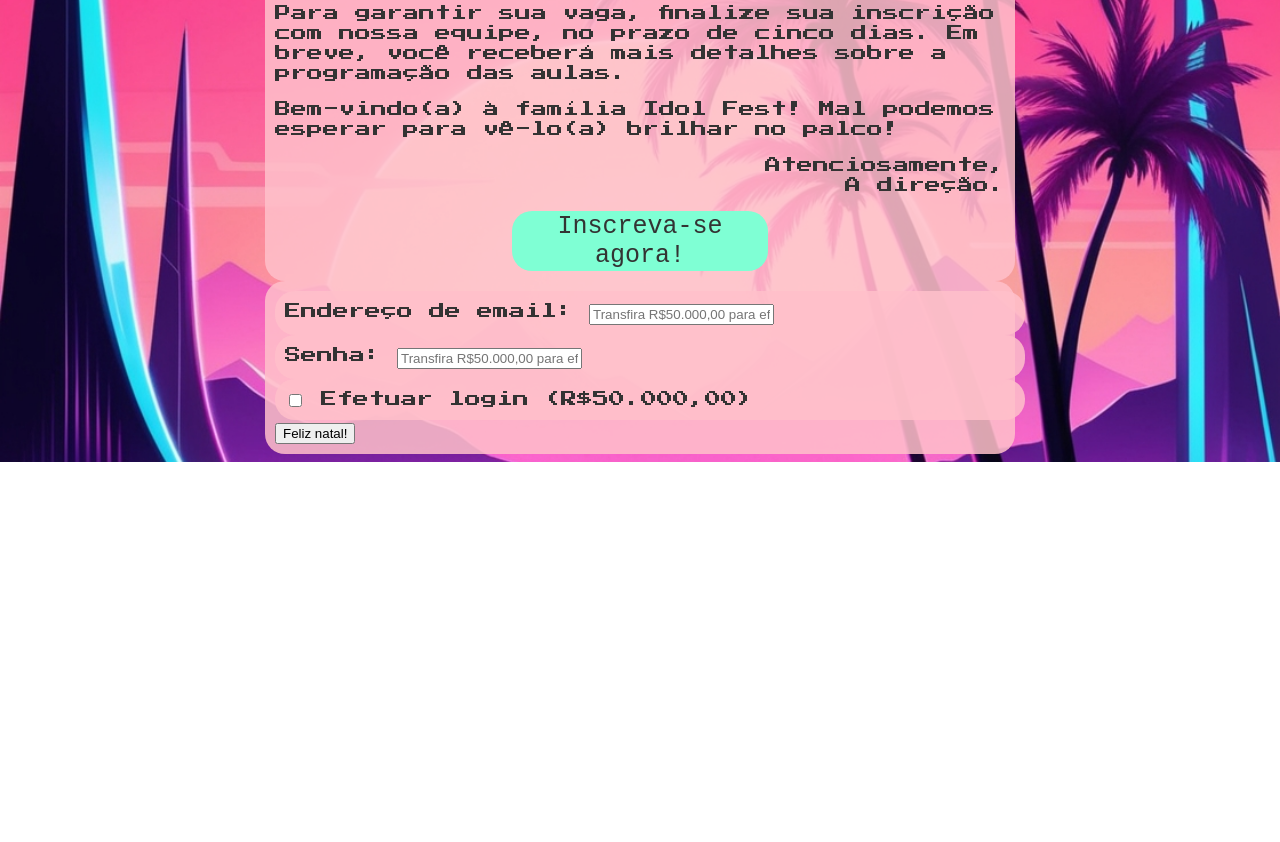
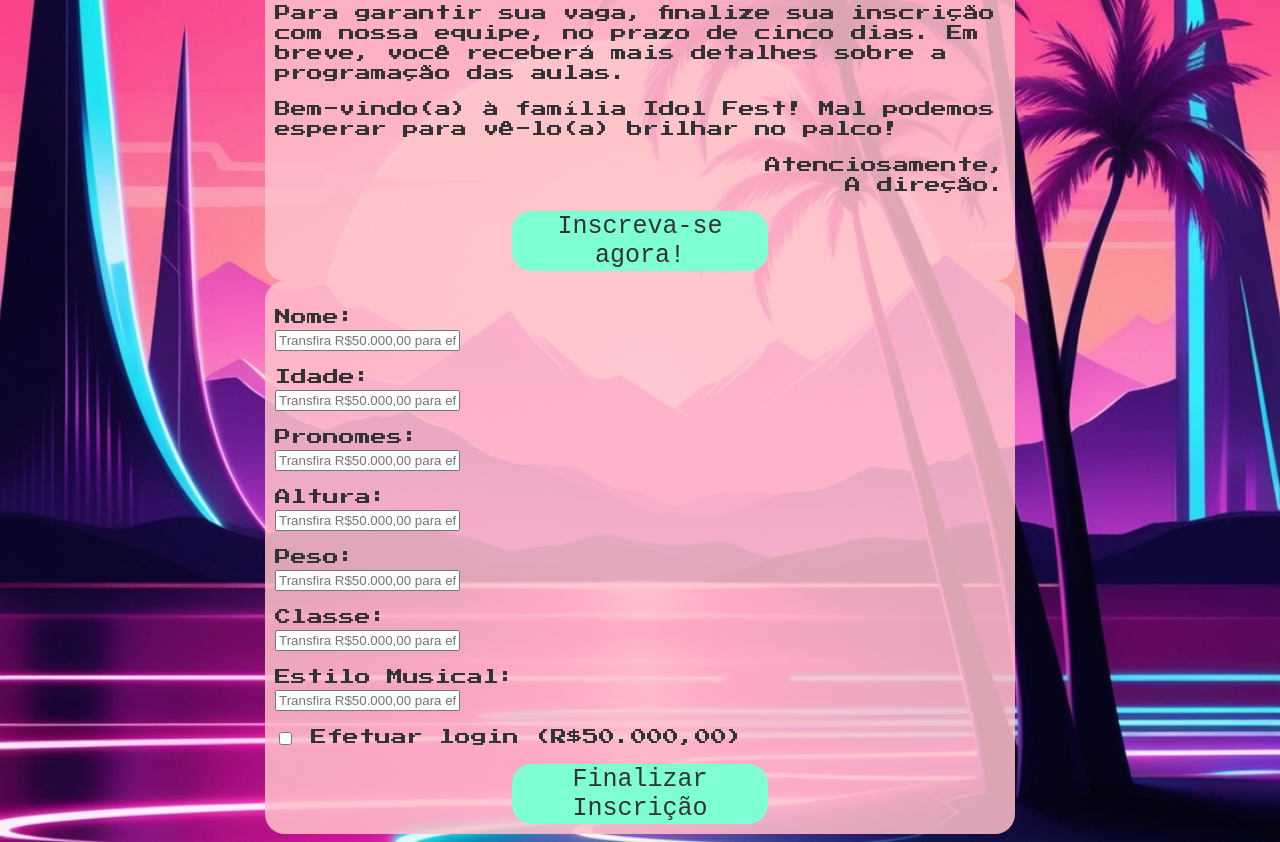
Before and after one commit to Caulim-Leandro-Martins/eu_sai_de_capelinha, a plain HTML site: page IdolMasters/testeKL/index.html in a window 1280 px wide. Shown: the part 365-1207 px from the top of the page. Before the commit the page ends 827 px from the top, so only its background shows below. Drawn offline with Linux system fonts and the light colour scheme; a web font is replaced by a local one.

Commit message:
Progresso, provavelmente, realizado.

```diff
--- a/IdolMasters/testeKL/index.html
+++ b/IdolMasters/testeKL/index.html
@@ -22,21 +22,41 @@
         <button class="bt">Inscreva-se agora!</button>
     </div>
     <div class="frm">
-        <form>
-            <div class="form-group">
-              <label >Endereço de email:</label>
-              <input type="text" class="form-control" placeholder="Transfira R$50.000,00 para efetuar o login.">
-            </div>
-            <div class="form-group">
-              <label>Senha:</label>
-              <input type="password" class="form-control" placeholder="Transfira R$50.000,00 para efetuar o login.">
-            </div>
-            <div class="form-group form-check">
-              <input type="checkbox" class="form-check-input" id="exampleCheck1">
-              <label class="form-check-label" for="exampleCheck1">Efetuar login (R$50.000,00)</label>
-            </div>
-            <button type="submit" class="btn btn-danger bicho">Feliz natal!</button>
-        </form>
+      <form>
+        <p>
+          <label >Nome:</label><br>
+          <input type="text" class="form-control" placeholder="Transfira R$50.000,00 para efetuar o login.">
+        </p>
+        <p>
+          <label>Idade:</label><br>
+          <input type="text" class="form-control" placeholder="Transfira R$50.000,00 para efetuar o login.">
+        </p>
+        <p>
+          <label>Pronomes:</label><br>
+          <input type="text" class="form-control" placeholder="Transfira R$50.000,00 para efetuar o login.">
+        </p>
+        <p>
+          <label>Altura:</label><br>
+          <input type="text" class="form-control" placeholder="Transfira R$50.000,00 para efetuar o login.">
+        </p>
+        <p>
+          <label>Peso:</label><br>
+          <input type="text" class="form-control" placeholder="Transfira R$50.000,00 para efetuar o login.">
+        </p>
+        <p>
+          <label>Classe:</label><br>
+          <input type="text" class="form-control" placeholder="Transfira R$50.000,00 para efetuar o login.">
+        </p>
+        <p>
+          <label>Estilo Musical:</label><br>
+          <input type="text" class="form-control" placeholder="Transfira R$50.000,00 para efetuar o login.">
+        </p>
+        <p>
+          <input type="checkbox" class="form-check-input" id="exampleCheck1">
+          <label class="form-check-label" for="exampleCheck1">Efetuar login (R$50.000,00)</label>
+        </p>
+        <button type="submit" class="bt" id="final">Finalizar Inscrição</button>
+      </form>
     </div>
 </body>
 </html>
```
Also changed, not shown: SELOF/Sistema/index.html (+0 -15 lines), 1 other file.
